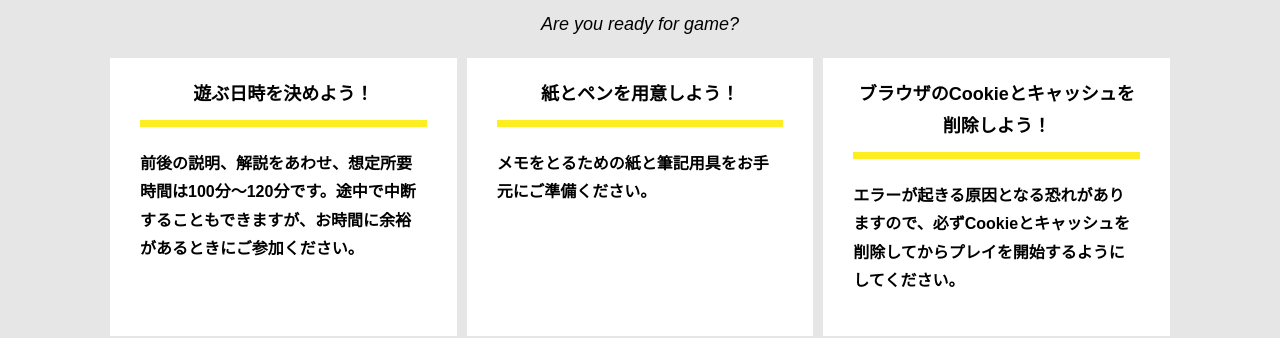
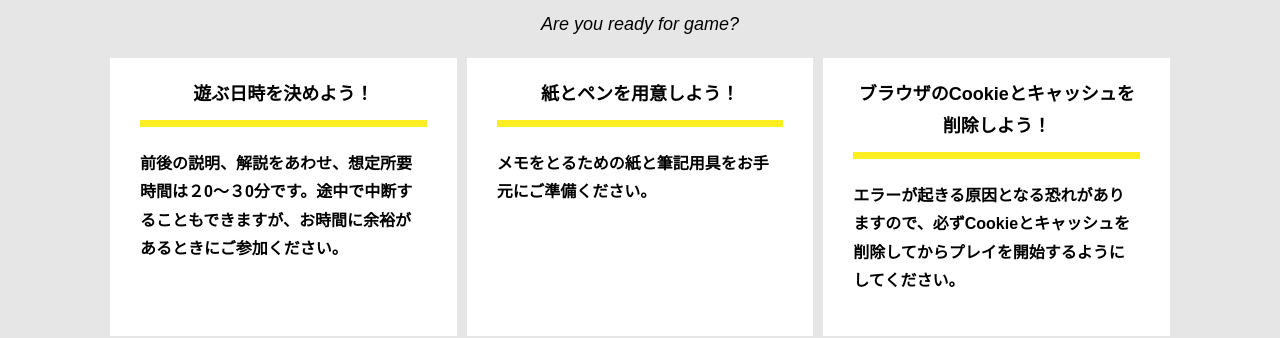
Before and after one commit to yosikawakikyou/alfa-sinnsaibasi-kikyou, a plain HTML site: page index.html in a window 1280 px wide. Shown: the part 1220-1558 px from the top of the page. Drawn offline with Linux system fonts and the light colour scheme.

Commit message:
Update index.html

```diff
--- a/index.html
+++ b/index.html
@@ -65,7 +65,7 @@
           <div class="column">
             <div class="card">
               <h3 class="card__title">遊ぶ日時を決めよう！</h3>
-              <p class="card__content">前後の説明、解説をあわせ、想定所要時間は100分〜120分です。途中で中断することもできますが、お時間に余裕があるときにご参加ください。</p>
+              <p class="card__content">前後の説明、解説をあわせ、想定所要時間は２0〜３0分です。途中で中断することもできますが、お時間に余裕があるときにご参加ください。</p>
             </div>
           </div>
           <div class="column">
```
